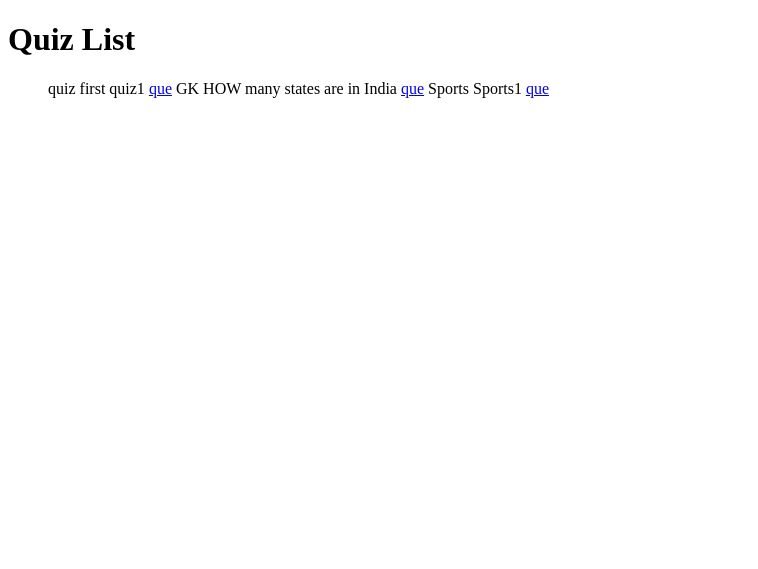
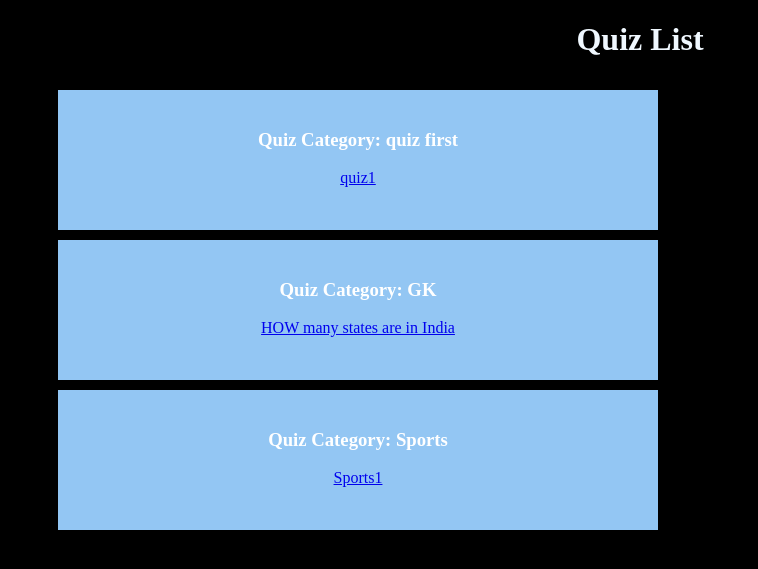
Before and after one commit to ishan1915/quiz_app, a Django app: page /quiz/list/ in a window 1280 px wide. Shown: the top 569 px of the page, without its empty margins (0-758 px from the left). Run offline with Django 5.2, Linux system fonts and the light colour scheme; data comes from the database, SQL or seed files in the repository; both versions use the stored data as it was after the commit.

Commit message:
changes in templates

```diff
--- a/myproject/myproject/settings.py
+++ b/myproject/myproject/settings.py
@@ -48,6 +48,7 @@ MIDDLEWARE = [
     'django.contrib.auth.middleware.AuthenticationMiddleware',
     'django.contrib.messages.middleware.MessageMiddleware',
     'django.middleware.clickjacking.XFrameOptionsMiddleware',
+    'whitenoise.middleware.WhiteNoiseMiddleware',
 ]
 
 ROOT_URLCONF = 'myproject.urls'
@@ -116,7 +117,7 @@ USE_TZ = True
 # Static files (CSS, JavaScript, Images)
 # https://docs.djangoproject.com/en/5.0/howto/static-files/
 
-STATIC_URL = 'static/'
+STATIC_URL = 'static/quiz/'
 
 # Default primary key field type
 # https://docs.djangoproject.com/en/5.0/ref/settings/#default-auto-field
--- /dev/null
+++ b/myproject/quiz/static/quiz/quizlist.css
@@ -0,0 +1,23 @@
+body{
+    background-color: black;
+}
+.qqqq{
+    display: inline-block;
+}
+
+.quizz{
+  color: white;
+  margin: 10px;
+  padding-top:20px;
+  padding-bottom: 20px;
+  text-align: center;
+  background-color: rgb(147, 198, 243);
+  display:block;
+  width: 600px;
+  height: 100px;
+
+}
+h1{
+   color: aliceblue;
+   text-align: center;
+}
--- a/myproject/quiz/templates/quiz_list.html
+++ b/myproject/quiz/templates/quiz_list.html
@@ -1,20 +1,30 @@
+{% load static %}
+
+
 <!DOCTYPE html>
 <html lang="en">
 <head>
     <meta charset="UTF-8">
     <title>Quiz List</title>
+    <meta name="viewport" content="width=device-width, initial-scale=1.0">
+
+    <link rel="stylesheet" href="{% static 'quiz/quizlist.css' %}">
+
 </head>
 <body>
     <h1>Quiz List</h1>
     <ul>
+        <div class="qqqq">
         {% for quiz in quizzes %}
 
-        {{quiz.title}}
-        {{quiz.question}}
-        <a href="{% url 'quiz' quiz.id %}">que</a>
+        <div class="quizz">
+        <h3>Quiz Category: {{quiz.title}}</h3>
 
+        <a href="{% url 'quiz' quiz.id %}"> {{quiz.question}}</a>
+        </div>
 
          {% endfor %}
+        </div>
     </ul>
 </body>
 </html>
```
Also changed, not shown: myproject/db.sqlite3, myproject/quiz/static/quiz/New Text Document.txt (added).
